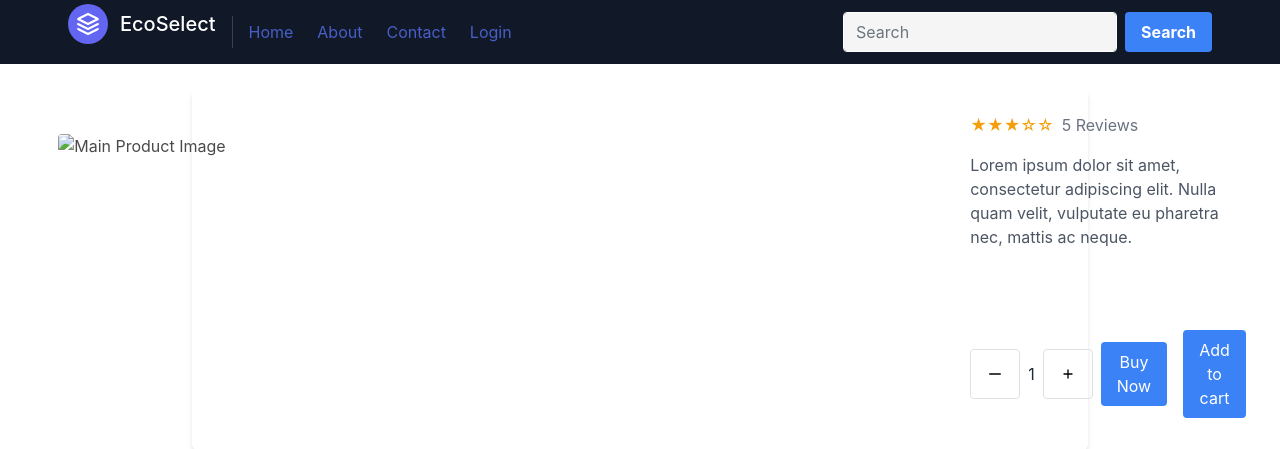
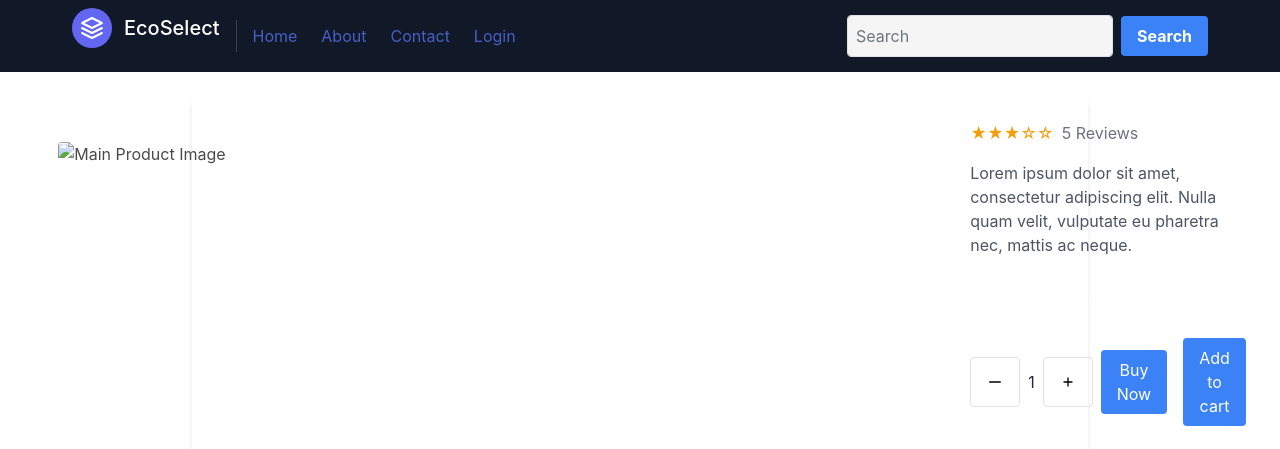
Before and after one commit to Sami606713/ecoselect, a Django app: template products/templates/product_view.html in a window 1280 px wide. Shown: the top 449 px of the page. Run offline with Django 4.2, Linux system fonts and the light colour scheme; the template is opened without the code that fills it, so the values that code supplies are empty; some libraries are stand-ins or nearby versions.

Commit message:
try to update the button

```diff
--- a/package.json
+++ /dev/null
@@ -1,5 +0,0 @@
-{
-  "devDependencies": {
-    "daisyui": "^4.6.0"
-  }
-}
--- a/products/templates/base.html
+++ b/products/templates/base.html
@@ -14,8 +14,6 @@
     <script defer src="https://use.fontawesome.com/releases/v6.4.0/js/all.js"></script>
     <!-- Add this in the head of your HTML file -->
     <script src="https://cdn.jsdelivr.net/npm/alpinejs@2.8.2/dist/alpine.min.js" defer></script>
-
-    <!-- <script src="{% static 'products/js/shoping_cart.js'%}" defer></script> -->
     <script src="{% static 'products/js/main.js'%}" defer></script>
     <link href="{% static 'products/css/contacts.css'%}" rel="stylesheet">
     <link rel="stylesheet" href="{% static 'products/css/new_signup.css' %}">
@@ -25,47 +23,44 @@
 <body class="bg-white-500">
     <!-- Navbar -->
     <header class="text-gray-400 bg-gray-900 body-font">
-      <div class="container mx-auto flex flex-wrap p-1 flex-col md:flex-row items-center">
-          <a class="flex title-font font-medium items-center text-white mb-4 md:mb-0">
-              <svg xmlns="http://www.w3.org/2000/svg" fill="none" stroke="currentColor" stroke-linecap="round" stroke-linejoin="round" stroke-width="2"
-                  class="w-10 h-10 text-white p-2 bg-indigo-500 rounded-full" viewBox="0 0 24 24">
-                  <path
-                      d="M12 2L2 7l10 5 10-5-10-5zM2 17l10 5 10-5M2 12l10 5 10-5"></path>
+      <div class="container mx-auto flex flex-wrap p-2 md:p-4 flex-col md:flex-row items-center">
+        <a href="/" class="flex title-font font-medium items-center text-white mb-4 md:mb-0">
+          <svg xmlns="http://www.w3.org/2000/svg" fill="none" stroke="currentColor" stroke-linecap="round"
+            stroke-linejoin="round" stroke-width="2" class="w-10 h-10 text-white p-2 bg-indigo-500 rounded-full"
+            viewBox="0 0 24 24">
+            <path d="M12 2L2 7l10 5 10-5-10-5zM2 17l10 5 10-5M2 12l10 5 10-5"></path>
           </svg>
           <span class="ml-3 text-xl">EcoSelect</span>
         </a>
-          <nav class="md:mr-auto md:ml-4 md:py-1 md:pl-4 md:border-l md:border-gray-700   flex flex-wrap items-center text-base justify-center">
-              <a class="mr-5 hover:text-white" href="/">Home</a>
-              <a class="mr-5 hover:text-white" href="/product/about">About</a>
-              <a class="mr-5 hover:text-white" href="/product/contact">Contact</a>
+        <nav class="md:mr-auto md:ml-4 md:py-1 md:pl-4 md:border-l md:border-gray-700 flex flex-wrap items-center text-base justify-center">
+          <a href="/" class="mr-5 hover:text-white">Home</a>
+          <a href="/product/about" class="mr-5 hover:text-white">About</a>
+          <a href="/product/contact" class="mr-5 hover:text-white">Contact</a>
           {% if user.is_authenticated %}
-              <a class="mr-5 hover:text-white" id="signup" href="/product/log_out">Logout</a>
+          <a href="/product/log_out" class="mr-5 hover:text-white">Logout</a>
           {% else %}
-              <a class="mr-5 hover:text-white" id="signup" href="/product/log_in">Login</a>
+          <a href="/product/log_in" class="mr-5 hover:text-white">Login</a>
           {% endif %}
         </nav>
-        <form class="d-flex">
-          <input class="form-control me-2" type="search" placeholder="Search" aria-label="Search">
+        <form class="flex items-center">
+          <input class="form-control me-2 p-2 border rounded" type="search" placeholder="Search" aria-label="Search">
           <button class="bg-blue-500 hover:bg-blue-700 text-white font-bold py-2 px-4 rounded" type="submit">Search</button>
           {% if user.is_authenticated %}
-          <!-- <a href="/product/shoping_cart" data-popover-target="popover-user-profile" class="relative group bg-white text-black hover:bg-gray-700 text-white font-bold py-2 px-4 rounded mx-2" id="CartButton">
-            <span id="cart" class="text-black hover:text-gray-400">0</span>
-          </a> -->
-          <div class="relative group">
-            <button class="bg-white text-black py-2 px-4 rounded hover:bg-gray-700 text-white font-bold mx-2" id="CartButton">
+          <div class="relative group ml-2">
+            <button class="bg-white text-black py-2 px-4 rounded hover:bg-gray-700 text-white font-bold" id="CartButton">
               <span id="cart" class="text-black hover:text-gray-400">0</span>
             </button>
-            <div class="popover hidden absolute bg-white border border-gray-300 p-2 rounded shadow-md mt-5 flex origin-top transform -translate-x-1/2 left-1/2">
-              <a href="/product/shoping_cart" class="flex-1 bg-white-500 text-black py-0 px-2 rounded hover:bg-gray-700 hover:text-white mx-2">View Cart</a>
-              <button class="flex-1 bg-white-500 text-black py-0 px-2 rounded hover:bg-gray-700 hover:text-white mx-2" id="clr" onclick=clearCart()>Clear Cart</button>
+            <div
+              class="popover hidden absolute bg-white border border-gray-300 p-2 rounded shadow-md mt-5 flex origin-top transform -translate-x-1/2 left-1/2">
+              <a href="/product/shoping_cart"
+                class="flex-1 bg-white-500 text-black py-0 px-2 rounded hover:bg-gray-700 hover:text-white mx-2">View
+                Cart</a>
+              <button class="flex-1 bg-white-500 text-black py-0 px-2 rounded hover:bg-gray-700 hover:text-white mx-2"
+                id="clr" onclick=clearCart()>Clear Cart</button>
             </div>
           </div>
-
-          {% else %}
-
           {% endif %}
         </form>
-
       </div>
     </header>
 <!-- End of Navber -->
@@ -161,6 +156,7 @@
     }
      document.getElementById("cart").innerHTML=Object.keys(cart).length
     </script>
+
     <script>
       var popover = document.querySelector(".popover");
 
--- a/products/utils.py
+++ b/products/utils.py
@@ -1,5 +1,8 @@
 from products.models import Address,Order
 import json
+def calculate_total(value):
+    pass
+
 def fetch_product():
      # fetch all the address
     address=Address.objects.all()
```
Also changed, not shown: products/static/products/js/main.js (+3 -5 lines), products/templates/index.html (+12 -9 lines), products/templates/product_view.html (+1 -16 lines), products/views.py (+7 -0 lines), media/images/car_QCp6avs.jpeg (added), media/images/ds_XyJJeDI.webp (added), media/images/list_YXQf4HD.jpeg (added), media/images/str_iFSutGB.jpeg (added). Lines whose indentation alone changed are shown as unchanged.
